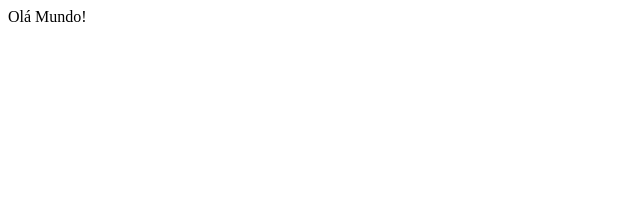
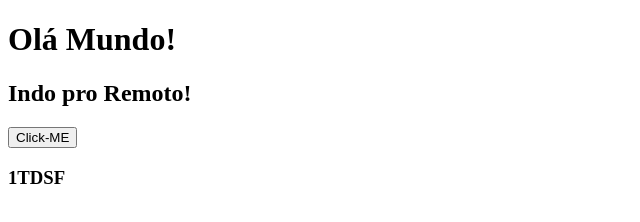
Before and after one commit to vgushi/leninha, a plain HTML site: page index.html in a window 1280 px wide. Shown: the whole page, without its empty margins (0-640 px from the left). Drawn offline with Linux system fonts and the light colour scheme.

Commit message:
Voltando o reset hard!

```diff
--- a/index.html
+++ b/index.html
@@ -7,6 +7,14 @@
 	  <title>EXEMPLO</title>
      </head>
      <body>
-	  <hl>Olá Mundo!</hl>
+	  <h1>Olá Mundo!</h1>
+          <h2>Indo pro Remoto!</h2>
+          <button onclick="firstCommit()">Click-ME</button>
+          <h3>1TDSF</h3>
+          <script>
+              function firstCommit() {
+                  alert("Hello World!") ;
+              }
+</script>
      </body>
 </html>
```
